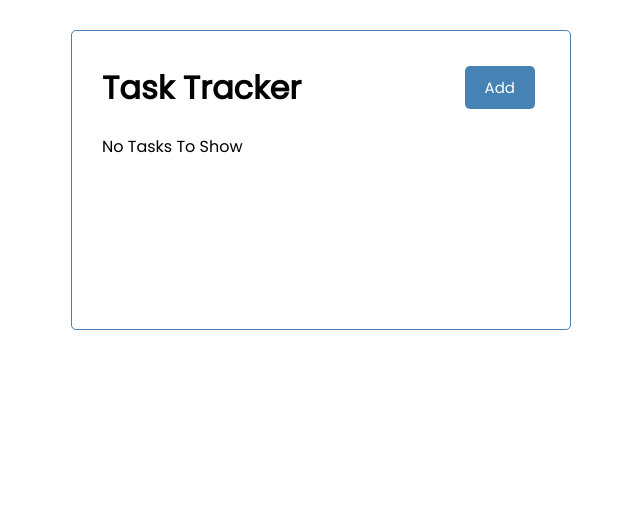
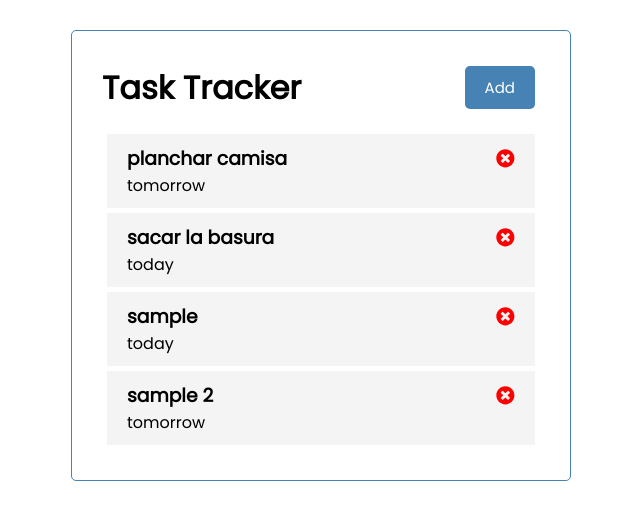
Before and after one commit to gnzlplcs/task-tracker, a React (Create React App) app: page / in a window 1280 px wide. Shown: the top 520 px of the page, without its empty margins (319-959 px from the left). Built offline with nearby package versions, Linux system fonts and the light colour scheme; data requests are answered from the project's data file.

Commit message:
➕ add tasks to server

```diff
--- a/db.json
+++ b/db.json
@@ -1,3 +1,28 @@
 {
-  "tasks": []
+  "tasks": [
+    {
+      "text": "planchar camisa",
+      "day": "tomorrow",
+      "reminder": false,
+      "id": 1
+    },
+    {
+      "text": "sacar la basura",
+      "day": "today",
+      "reminder": false,
+      "id": 2
+    },
+    {
+      "text": "sample",
+      "day": "today",
+      "reminder": false,
+      "id": 3
+    },
+    {
+      "text": "sample 2",
+      "day": "tomorrow",
+      "reminder": false,
+      "id": 4
+    }
+  ]
 }
--- a/src/App.js
+++ b/src/App.js
@@ -21,10 +21,18 @@ function App() {
     return data;
   }
 
-  const addTask = (task) => {
-    const id = Math.floor(Math.random() * 1000) + 1;
-    const newTask = { id, ...task};
-    setTasks([...tasks, newTask])
+  // add task to server
+  const addTask = async (task) => {
+    const response = await fetch('http://localhost:5000/tasks', {
+      method: 'POST',
+      headers: {
+        'Content-type': 'application/json'
+      },
+      body: JSON.stringify(task)
+    })
+
+    const data = await response.json()
+    setTasks([...tasks, data])
   };
 
   // delete task from server
```
